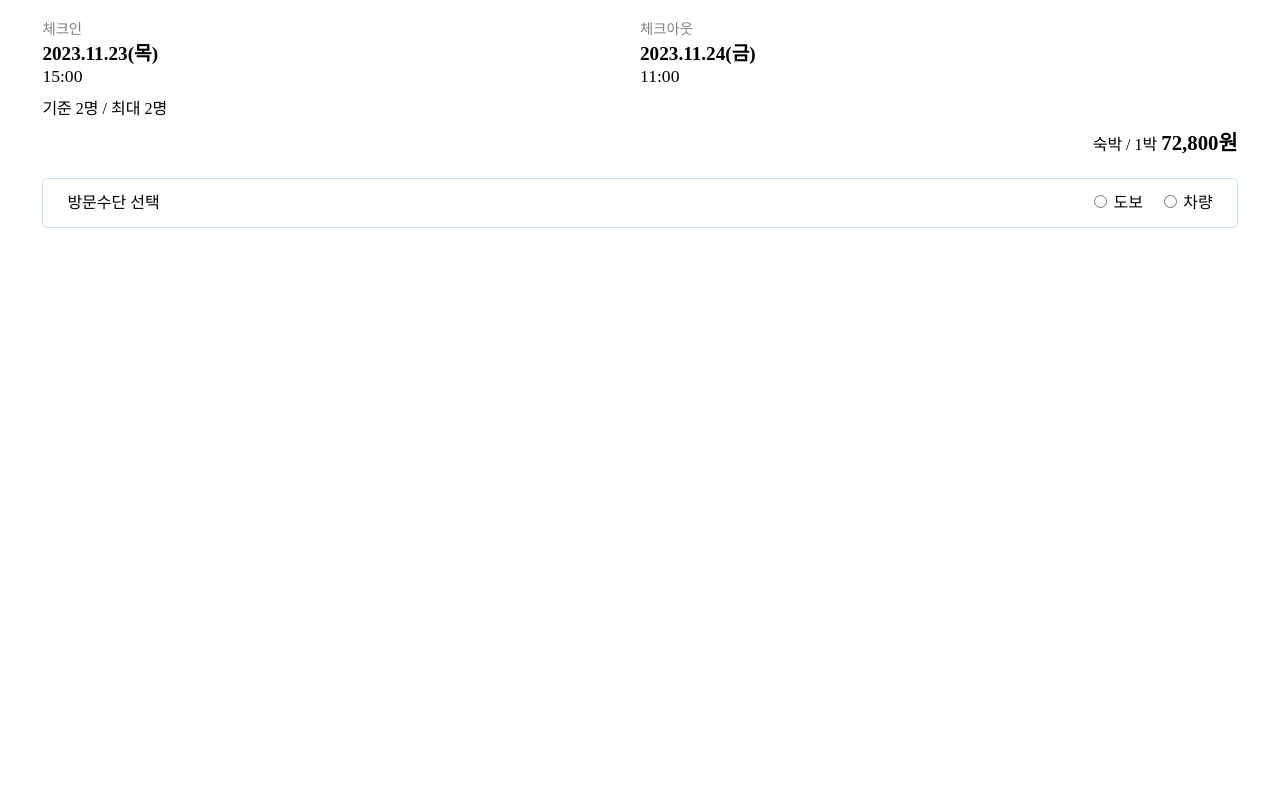
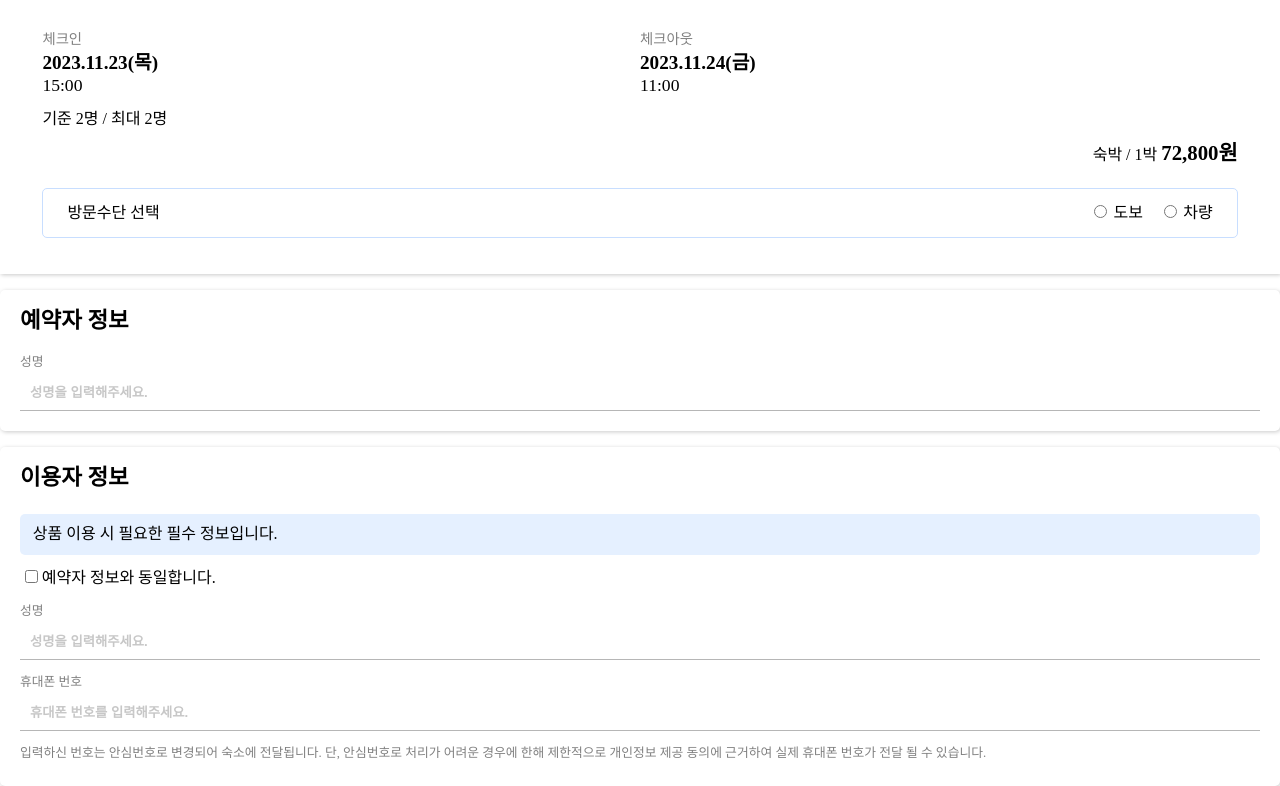
Before and after one commit to Shimpyo-House/Shimpyo_FE, a React (Vite) app: page /pay in a window 1280 px wide. Shown: the part 728-1514 px from the top of the page. Before the commit the page ends 992 px from the top, so only its background shows below. Built offline with nearby package versions, Linux system fonts and the light colour scheme.

Commit message:
Design: 예약자/사용자 정보 입력 디자인

```diff
--- a/src/components/common/Header.tsx
+++ b/src/components/common/Header.tsx
@@ -4,7 +4,7 @@ import { css } from '@emotion/react';
 import { AiOutlineShoppingCart } from 'react-icons/ai';
 import { MdMenu } from 'react-icons/md';
 import theme from '../../style/theme';
-import rabbit from '../../../public/rabbit.jpg';
+import rabbit from '/rabbit.jpg';
 
 const Header = () => {
   return (
--- a/src/components/layout/Pay/BookingUser.tsx
+++ b/src/components/layout/Pay/BookingUser.tsx
@@ -1,9 +1,122 @@
 // 고객 예약 정보 - 예약자 정보, 이용자 정보 부분
 
 import React from 'react';
+import { css } from '@emotion/react';
 
 const BookingUser = () => {
-  return <div>BookingUser</div>;
+  return (
+    <div css={BookingUserInfo}>
+      <div css={ReservationUser}>
+        <h1>예약자 정보</h1>
+        <p>성명</p>
+        <input placeholder="성명을 입력해주세요." />
+      </div>
+
+      <div css={UsingUser}>
+        <h1>이용자 정보</h1>
+        <div css={EssentialInfo}>상품 이용 시 필요한 필수 정보입니다.</div>
+        <div css={SameReserveUser}>
+          <label htmlFor="check">
+            <input id="check" type="checkbox" /> 예약자 정보와 동일합니다.
+          </label>
+        </div>
+        <p>성명</p>
+        <input css={InputBox} placeholder="성명을 입력해주세요." />
+        <p>휴대폰 번호</p>
+        <input css={InputBox} placeholder="휴대폰 번호를 입력해주세요." />
+        <p>
+          입력하신 번호는 안심번호로 변경되어 숙소에 전달됩니다. 단, 안심번호로
+          처리가 어려운 경우에 한해 제한적으로 개인정보 제공 동의에 근거하여
+          실제 휴대폰 번호가 전달 될 수 있습니다.
+        </p>
+      </div>
+    </div>
+  );
 };
 
+const BookingUserInfo = css`
+  h1 {
+    margin-bottom: 1.5rem;
+
+    font-size: 1.4rem;
+    font-weight: 900;
+  }
+
+  p {
+    margin-bottom: 0.4rem;
+    font-size: 0.8rem;
+    color: gray;
+  }
+
+  input {
+    padding: 10px;
+
+    outline: none;
+    border: none;
+    border-bottom: 1px solid #b6b6b6;
+
+    transition: 0.5s;
+
+    &::placeholder {
+      font-weight: 900;
+      color: #c7c7c7;
+    }
+
+    &:focus {
+      border-bottom: 1px solid #6d6d6d;
+    }
+  }
+`;
+
+const ReservationUser = css`
+  width: 100%;
+  padding: 1.25rem;
+
+  margin-top: 1rem;
+
+  box-shadow: 1px 1px 4px 0px #cacaca;
+  border-radius: 5px;
+
+  input {
+    width: 100%;
+  }
+`;
+
+const UsingUser = css`
+  width: 100%;
+  padding: 1.25rem;
+
+  margin-top: 1rem;
+
+  box-shadow: 1px 1px 4px 0px #cacaca;
+  border-radius: 5px;
+`;
+
+const EssentialInfo = css`
+  padding: 0.8rem;
+  margin-bottom: 0.9rem;
+
+  border-radius: 5px;
+  background-color: #e5f0ff;
+`;
+
+const SameReserveUser = css`
+  margin-bottom: 1.2rem;
+  margin-left: 0.3rem;
+
+  label {
+    cursor: pointer;
+  }
+
+  input {
+    cursor: pointer;
+  }
+`;
+
+const InputBox = css`
+  margin-bottom: 1rem;
+
+  width: 100%;
+`;
+
 export default BookingUser;
--- a/src/components/layout/Pay/CheckBooking.tsx
+++ b/src/components/layout/Pay/CheckBooking.tsx
@@ -97,14 +97,14 @@ const Booking = css`
   transition: height 0.5s ease;
 
   h1 {
-    font-size: 1.1rem;
+    font-size: 1.3rem;
     font-weight: 900;
   }
 `;
 
 const Toggle = css`
-  padding: 0.6rem 1rem;
-  margin-top: 0.8rem;
+  padding: 0.7rem 1rem;
+  margin-top: 1rem;
 
   width: 100%;
 
--- a/src/pages/Pay.tsx
+++ b/src/pages/Pay.tsx
@@ -1,8 +1,14 @@
 import React from 'react';
 import CheckBooking from '../components/layout/Pay/CheckBooking';
+import BookingUser from '../components/layout/Pay/BookingUser';
 
 const Pay = () => {
-  return <CheckBooking />;
+  return (
+    <>
+      <CheckBooking />
+      <BookingUser />
+    </>
+  );
 };
 
 export default Pay;
```
